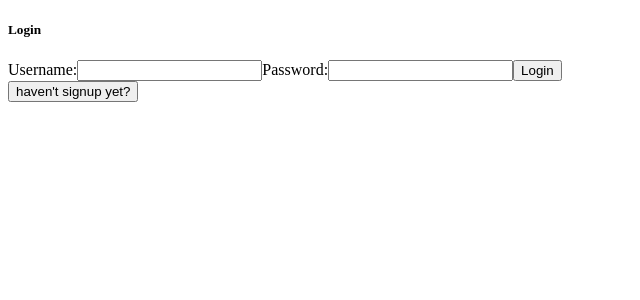
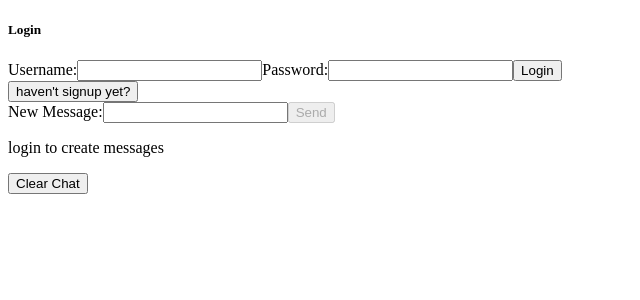
Before and after one commit to seangah8/chat-proj, a React (Vite) app: page / in a window 1280 px wide. Shown: the top 300 px of the page, without its empty margins (0-640 px from the left). Built offline with nearby package versions, Linux system fonts and the light colour scheme.

Commit message:
create simple chat

```diff
--- a/src/App.tsx
+++ b/src/App.tsx
@@ -1,10 +1,26 @@
 import { Registration } from './cmps/Registration/Registration.tsx'
+import { Chat } from './cmps/Chat/Chat.tsx'
+import { userService } from './services/user.service.ts'
+import { useState, useEffect } from 'react'
+function App() {
 
-function App() {
+  const [isLoggedInUser, setIsLoggedInUser] = useState<boolean>(false)
+
+  useEffect(()=>{
+    loadUser()
+  },[])
+
+  async function loadUser() : Promise<void>{
+    const user = await userService.getLoggedinUser()
+    setIsLoggedInUser(user !== null)
+  }
 
   return (
     <section className='app'>
-      <Registration/>
+      <Registration
+      isLoggedInUser={isLoggedInUser}
+      loadUser={loadUser}/>
+      <Chat isLoggedInUser={isLoggedInUser}/>
     </section>
   )
 }
--- /dev/null
+++ b/src/cmps/Chat/Chat.tsx
@@ -0,0 +1,42 @@
+import { CreateMessage } from "./CreateMessage.tsx"
+import { MessageList } from "./MessageList.tsx"
+import { MessageModel } from "../../models/message.model.ts"
+import { chatService } from "../../services/chat.service.ts"
+
+import { useState, useEffect } from "react"
+
+type ChatProps = {
+    isLoggedInUser: boolean,
+}
+
+export function Chat({isLoggedInUser} : ChatProps){
+
+    const [chat, setChat] = useState<MessageModel[]>([])
+
+    useEffect(()=>{
+        loadChat()
+    },[])
+
+    async function loadChat(){
+        const chat = await chatService.query()
+        setChat(chat)
+    }
+
+    function onAddMessage(message : MessageModel) : void{
+        setChat(prev => [...prev, message])
+    }
+
+    async function onClearChat() : Promise<void>{
+        setChat([])
+        await chatService.clearChat()
+        console.log('Chat has been cleared!')
+    }
+
+    return(
+        <section className="chat">
+            <CreateMessage isLoggedInUser={isLoggedInUser} onAddMessage={onAddMessage}/>
+            <button onClick={onClearChat}>Clear Chat</button>
+            <MessageList chat={chat}/>
+        </section>
+    )
+}
--- /dev/null
+++ b/src/cmps/Chat/CreateMessage.tsx
@@ -0,0 +1,38 @@
+import { useState } from "react"
+import { userService } from "../../services/user.service.ts"
+import { chatService } from "../../services/chat.service.ts"
+import { MessageModel } from "../../models/message.model.ts"
+
+type CreateMessageProps = {
+    isLoggedInUser: boolean,
+    onAddMessage: (message : MessageModel) => void,
+}
+
+export function CreateMessage({isLoggedInUser, onAddMessage} : CreateMessageProps){
+
+    const [message, setMessage] = useState<string>('')
+
+    async function onSendMessage(): Promise<void>{
+        if(message === '') throw new Error('cant send empty message')
+        const user = await userService.getLoggedinUser()
+        if(!user) throw new Error('There Was a Problem...')
+        const newMessage = await chatService.addMessage(user?.username, message)
+        onAddMessage(newMessage)
+        setMessage('')
+        console.log(user?.username + ' sent a message!')
+    }
+
+    return(
+        <section className="create-message">
+            <label htmlFor="message">New Message:</label>
+            <input
+                type="text"
+                id="message"
+                value={message}
+                onChange={(event: React.ChangeEvent<HTMLInputElement>) =>
+                    setMessage(event.target.value)}/>
+            <button disabled={!isLoggedInUser} onClick={onSendMessage}>Send</button>
+            {!isLoggedInUser && <p>login to create messages</p>}
+        </section>
+    )
+}
--- /dev/null
+++ b/src/cmps/Chat/MessageList.tsx
@@ -0,0 +1,19 @@
+import { MessageModel } from "../../models/message.model.ts"
+
+type MessageListProps = {
+    chat: MessageModel[],
+}
+
+export function MessageList({chat} : MessageListProps){
+    return(
+        <section className="message-list">
+            <ul>
+                {
+                    chat.map(message => <li key={message.id}>
+                        <p>{`${message.username}: ${message.text}`}</p>
+                    </li>)
+                }
+            </ul>
+        </section>
+    )
+}
--- a/src/cmps/Registration/Registration.tsx
+++ b/src/cmps/Registration/Registration.tsx
@@ -1,27 +1,18 @@
 import { LoginSignup } from './LoginSignup.tsx'
 import { userService } from "../../services/user.service.ts"
 
-import { useState, useEffect } from "react"
+type RegistrationProps = {
+  isLoggedInUser: boolean,
+  loadUser: () => Promise<void>
+}
 
-export function Registration() {
-
-  const [isLoggedInUser, setIsLoggedInUser] = useState<boolean>(false)
-
-  useEffect(()=>{
-    loadUser()
-  },[])
-
-  async function loadUser() : Promise<void>{
-    const user = await userService.getLoggedinUser()
-    setIsLoggedInUser(user !== null)
-  }
+export function Registration({isLoggedInUser, loadUser} : RegistrationProps) {
 
   async function onLogout() : Promise<void>{
     await userService.logout()
     console.log("Hey! you just Logged Out!")
-    setIsLoggedInUser(false)
+    loadUser()
   }
-
 
   return (
     <section className='registration'>
--- /dev/null
+++ b/src/models/message.model.ts
@@ -0,0 +1,10 @@
+export interface MessageModel {
+    username: string
+    text: string
+    id: string
+}
+
+export interface MessageWithoutIdModel {
+    username: string
+    text: string
+}
--- /dev/null
+++ b/src/services/chat.service.ts
@@ -0,0 +1,23 @@
+import { storageService } from "./storage.service.ts"
+import { MessageModel, MessageWithoutIdModel } from "../models/message.model.ts"
+
+export const chatService = {
+    query,
+    addMessage,
+    clearChat,
+}
+
+const STORAGE_KEY : string = 'chat'
+
+function query(): Promise<MessageModel[]> {
+  return storageService.query<MessageModel>(STORAGE_KEY)
+}
+
+async function addMessage(username : string, text : string) : Promise<MessageModel>{
+    const newMessage : MessageWithoutIdModel = {username, text}
+    return storageService.post(STORAGE_KEY, newMessage)
+}
+
+async function clearChat() : Promise<void>{
+  localStorage.setItem(STORAGE_KEY, JSON.stringify([]))
+}
```
